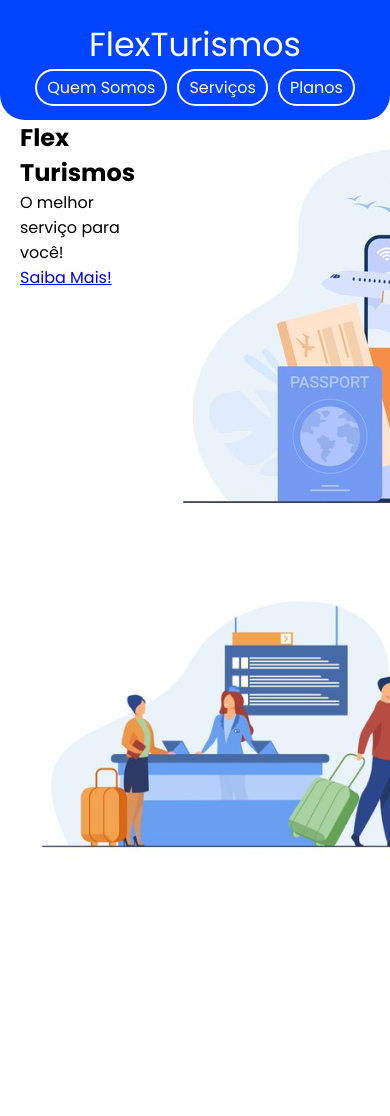
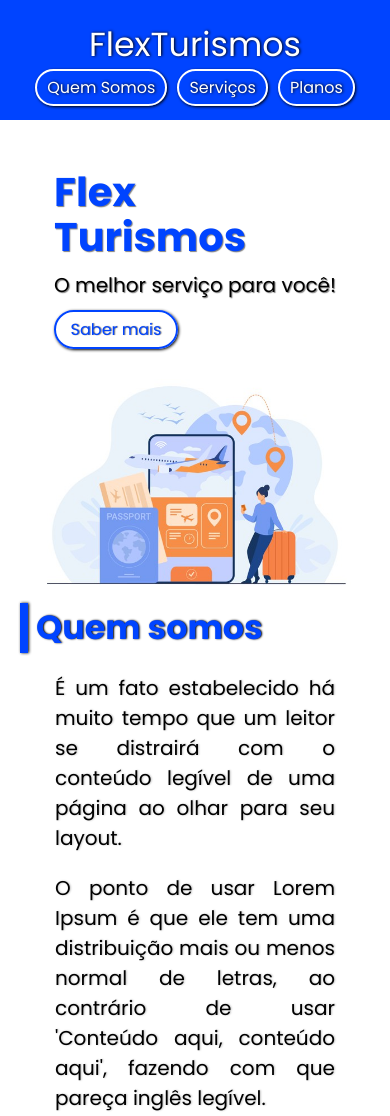
Before and after one commit to mateusaraujos/project-flexbox-dio, a plain HTML site: page flex-projeto/index.html in a window 390 px wide. Shown: the top 1116 px of the page. Drawn offline with Linux system fonts and the light colour scheme.

Commit message:
sessões flex-turismos e quem-somos finalizadas

```diff
--- a/flex-projeto/index.html
+++ b/flex-projeto/index.html
@@ -31,8 +31,10 @@
     <section class="flex-center" id="flex-turismos">
         <header id="main-header">
             <h1 id="title">Flex <br>Turismos</h1>
-            <p>O melhor serviço para você!</p>
-            <a title="Saiba mais aqui" href="#">Saiba Mais!</a>
+            <section class="desloca">
+                <p>O melhor serviço para você!</p>
+                <a title="Saiba mais aqui" href="#">Saber mais</a>
+            </section>
         </header>
 
         <figure id="turismos-image">
@@ -41,21 +43,19 @@
     </section>
 
     <section class="flex-center" id="quem-somos">
-        <figure id="quemsomos-image">
-            <img class="images" src="./images/1-quem-somos.png" alt="Balcão de atendimento">
-        </figure>
-
         <article id="content">
             <header id="quemsomos-header">
                 <h2 class="subtitle">Quem somos</h2>
             </header>
 
-            <p class="quemsomos-content">É um fato estabelecido há muito tempo que um leitor se distrairá com o conteúdo
-                legível de uma página ao olhar para seu layout.</p>
-            <p class="quemsomos-content">O ponto de usar Lorem Ipsum é que ele tem uma distribuição mais ou menos normal
-                de letras, ao contrário de usar 'Conteúdo aqui, conteúdo aqui', fazendo com que pareça inglês legível.
+            <p>É um fato estabelecido há muito tempo que um leitor se distrairá com o conteúdo legível de uma página ao olhar para seu layout.</p>
+            <p>O ponto de usar Lorem Ipsum é que ele tem uma distribuição mais ou menos normal de letras, ao contrário de usar 'Conteúdo aqui, conteúdo aqui', fazendo com que pareça inglês legível.
             </p>
         </article>
+
+        <figure id="quemsomos-image">
+            <img class="images" src="./images/1-quem-somos.png" alt="Balcão de atendimento">
+        </figure>
     </section>
 
     <section class="flex-center blue" id="servicos">
@@ -69,7 +69,7 @@
                     <img src="./images/icon-2.png" alt="hospedagens">
                     <figcaption>Hospedagens</figcaption>
                 </figure>
-                <a title="Compre uma hospedagem aqui" href="#">Comprar Agora</a>
+                <a title="Compre uma hospedagem aqui" href="#">Comprar agora</a>
             </article>
 
             <article class="nossos-servicos">
@@ -77,7 +77,7 @@
                     <img src="./images/icon-1.png" alt="pacote de viagens">
                     <figcaption>Pacotes de viagens</figcaption>
                 </figure>
-                <a title="Compre um pacote de viagens aqui" href="#">Comprar Agora</a>
+                <a title="Compre um pacote de viagens aqui" href="#">Comprar agora</a>
             </article>
 
             <article class="nossos-servicos">
@@ -85,7 +85,7 @@
                     <img src="./images/icon-3.png" alt="roteiros personalizados">
                     <figcaption>Roteiros personalizados</figcaption>
                 </figure>
-                <a title="Roteiros personalizados aqui" href="#">Comprar Agora</a>
+                <a title="Roteiros personalizados aqui" href="#">Comprar agora</a>
             </article>
         </section>
     </section>
@@ -106,7 +106,7 @@
                     <li>Serviços de quarto</li>
                     <li>Guia turístico</li>
                 </ul>
-                <a title="Mais sobre o plano 1 aqui" href="#">Saiba Mais!</a>
+                <a title="Mais sobre o plano 1 aqui" href="#">Saber mais</a>
             </article>
 
             <article class="nossos-planos">
@@ -121,7 +121,7 @@
                     <li>Roteiro de trilhas</li>
                     <li>Serviço personalizado</li>
                 </ul>
-                <a title="Mais sobre o plano 2 aqui" href="#">Saiba Mais!</a>
+                <a title="Mais sobre o plano 2 aqui" href="#">Saber mais</a>
             </article>
 
             <article class="nossos-planos">
@@ -137,7 +137,7 @@
                     <li>Serviço personalizado</li>
                     <li>Área Vip</li>
                 </ul>
-                <a title="Mais sobre o plano 3 aqui" href="#">Saiba Mais!</a>
+                <a title="Mais sobre o plano 3 aqui" href="#">Saber mais</a>
             </article>
         </section>
     </section>
--- a/flex-projeto/style.css
+++ b/flex-projeto/style.css
@@ -28,6 +28,7 @@
 #super-title {
     user-select: none;
     font-size: 25pt;
+    text-shadow: 1px 0 3px black;
 }
 
 #page-links {
@@ -42,21 +43,106 @@
     margin: 5px;
 }
 
-#page-links li .link {
+a {
+    text-decoration: none;
     padding: 5px 10px;
     color: white;
-    text-decoration: none;
     border-radius: 50px;
     border: 2px solid white;
+    text-shadow: 1px 0 3px black;
+    box-shadow: 1px 1px 3px 0 black;
 }
 
-#page-links li .link:hover {
+a:hover {
+    text-shadow: 1px 1px 3px grey;
     background-color: white;
     color: #0044ff;
 }
 
+#flex-turismos {
+    height: 90vh;
+    align-items: center;
+    justify-content: space-around;
+}
+
+#flex-turismos #main-header {
+    min-height: 200px;
+    text-shadow: 1px 1px 1px grey;
+}
+
+#main-header #title {
+    font-size: 30pt;
+    color: #0044ff;
+    line-height: 45px;
+    margin-bottom: 10px;
+}
+
+#main-header p {
+    font-size: 15pt;
+    margin-bottom: 10px;
+}
+
+#flex-turismos a, #planos a {
+    display: block;
+    text-align: center;
+    width: 100px;
+    color: #0044ff;
+    border-color: #0044ff;
+    text-shadow: 1px 0 1px grey;
+}
+
+#flex-turismos a:hover, #planos a:hover {
+    background-color: #0044ff;
+    color: white;
+    text-shadow: 1px 0 3px black;
+}
+
+.images {
+    display: block;
+    width: 100%;
+    height: auto;
+    max-width: 500px;
+}
+
+#quem-somos {
+    flex-direction: row-reverse;
+    align-items: center;
+    justify-content: space-around;
+}
+
+#quemsomos-header .subtitle {
+    display: flex;
+    color: #0044ff;
+    text-shadow: 1px 0 2px black;
+}
+
+#quemsomos-header .subtitle::before {
+    content: "";
+    margin-right: 8px;
+    height: 50px;
+    width: 8px;
+    background-color: #0044ff;
+    box-shadow: 1px 0 3px 0 black;
+}
+
+#content p {
+    width: 400px;
+    font-size: 13pt;
+    text-align: justify;
+    margin: 20px 0;
+    text-shadow: 1px 0 2px silver;
+}
+
 #tipos-servicos, #tipos-planos {
     display: flex;
+}
+
+.subtitle {
+    font-size: 25pt;
+}
+
+.subtitle-tipos {
+    font-size: 20pt;
 }
 
 #bottom-bar {
@@ -70,10 +156,14 @@
 #footer-bar {
     user-select: none;
     align-items: center;
-    justify-content: space-around;
+    justify-content: space-between;
     font-size: 12pt;
     color: white;
     height: 100%;
+}
+
+#footer-bar p {
+    text-shadow: 1px 0 3px black;
 }
 
 #name {
@@ -84,6 +174,54 @@
     .flex-center {
         margin: 0 20px 0 20px;
     }
+
+    #header-bar, #footer-bar {
+        max-width: 750px;
+        margin: auto;
+    }
+
+    #quem-somos {
+        flex-direction: column;
+        text-align: center;
+    }
+
+    #content p {
+        font-size: 15pt;
+        width: 80%;
+        margin: 20px auto;
+    }
+}
+
+@media (max-width: 850px) {
+    #header-bar, #footer-bar {
+        max-width: 600px;
+        margin: auto;
+    }
+
+    #flex-turismos {
+        height: auto;
+        flex-direction: column;
+    }
+
+    #flex-turismos #main-header {
+        display: flex;
+        flex-direction: column;
+        margin-top: 50px;
+    }
+
+    #main-header .desloca {
+        margin-right: 200px;
+    }
+
+    #up-bar {
+        border-bottom-left-radius: 0;
+        border-bottom-right-radius: 0;
+    }
+
+    #bottom-bar {
+        border-top-left-radius: 0;
+        border-top-right-radius: 0;
+    }
 }
 
 @media (max-width: 650px) {
@@ -93,5 +231,10 @@
 
     #footer-bar {
         flex-direction: column;
+        justify-content: space-around;
+    }
+
+    #main-header .desloca {
+        margin-right: 0;
     }
 }
```
